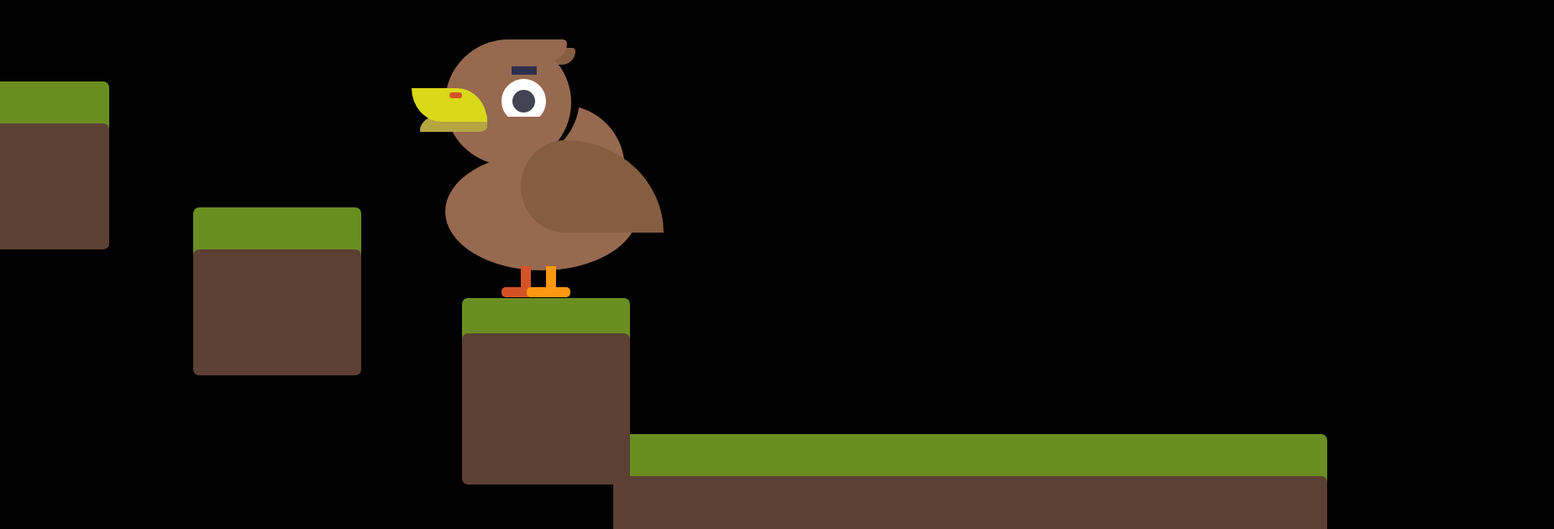
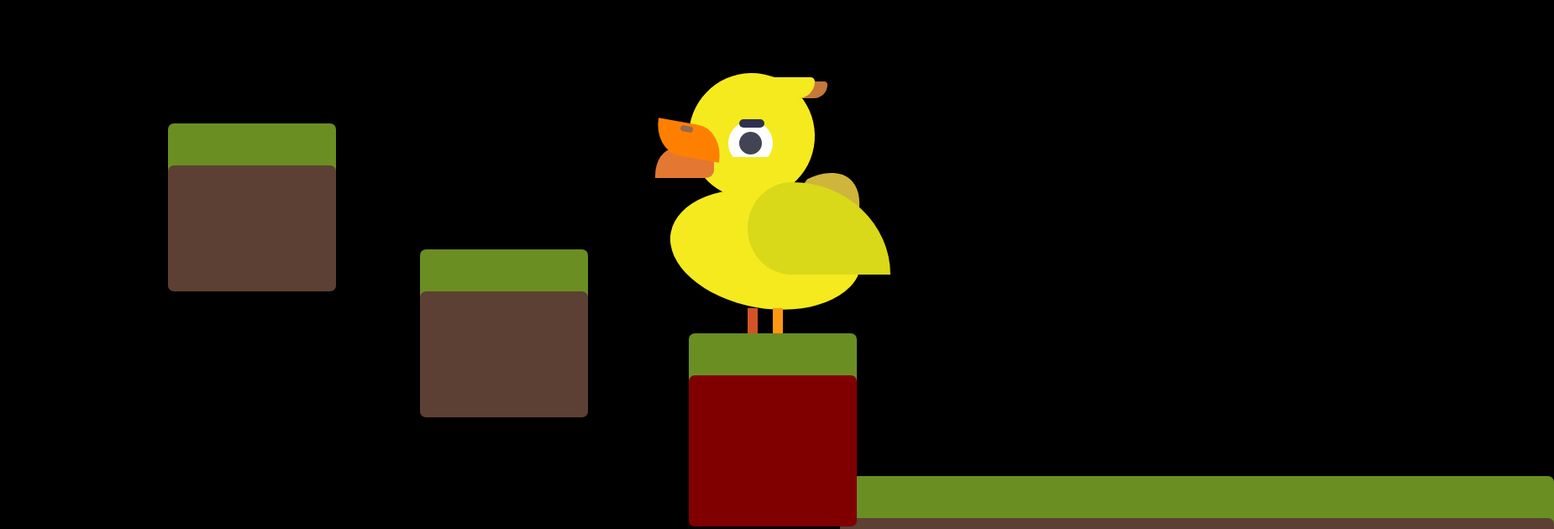
Before and after one commit to EJGDLG/Lab4-css, a plain HTML site: page Lab4Parte2/index.html in a window 1280 px wide. Shown: the part 203-833 px from the top of the page at 84% size, 1850 px wide, since content can reach past the window. Drawn offline with Linux system fonts and the light colour scheme.

Commit message:
New duck

```diff
--- a/Lab4Parte2/style.css
+++ b/Lab4Parte2/style.css
@@ -5,83 +5,88 @@
   margin: 0;
   box-sizing: border-box;
 }
+
 body {
-
   background-color: #000;
 }
+
 .container {
-   height: 500px;
-   width: 420px;
-   position: absolute;
-   transform: translate(-50%,-50%);
-   top: 50%;
-   left: 50%;
+  height: 200px;
+  width: 100px;
+  display: grid;
+  transform: translate(700%, 100%);
 }
-.duck-body{
-   background-color: #97694F;
+
+.duck-body {
+  background-color: #F4EA1E;
   height: 150px;
   width: 150px;
-   border-radius: 50%;
-   position: absolute;
-   top: 100px;
-   left: 100px;
+  border-radius: 80%;
+  position: fixed;
+  top: 90px;
+  left: 120px;
 }
-.duck-body::before{
-    position: absolute;
+
+.duck-body::before {
+  position: fixed;
   content: "";
   background-color: transparent;
-    height: 150px;
-    width: 150px;
-    box-shadow: 88px 45px 0#97694F;
+  height: 180px;
+  width: 100px;
+  box-shadow: 88px 45px 0 #CFB53B;
   border-radius: 50%;
-     left: 10px;
-    top: -5px;
+  left: 50px;
+  top: 10px;
   transform: rotate(30deg);
 }
-.duck-body::after{
-    position: absolute;
+
+.duck-body::after {
+  position: fixed;
   content: "";
   background-color: transparent;
   height: 140px;
   width: 230px;
-    box-shadow: 80px 150px 0 #97694F;
+  box-shadow: 80px 150px 0 #F4EA1E;
   border-radius: 50%;
   left: -80px;
   top: -15px;
 }
-.feather{
-  position: absolute;
-  background-color: #855E42;
+
+.feather {
+  position: fixed;
+  background-color: #D9D919;
   width: 170px;
   height: 110px;
   top: 220px;
   left: 190px;
   border-radius: 31% 69% 69% 31% / 50% 100% 0 50%;
+}
 
-}
 .feather::before {
-    position: absolute;
+  position: fixed;
   content: "";
-    background-color: #855E42;
+  background-color: #D98719;
   width: 80px;
   height: 20px;
-    top: -100%;
-    left: -15px;
+  top: 50%;
+  left: 205px;
   z-index: -1;
   border-radius: 0 5px 20px 0;
 }
-  .feather::after{
-    position: absolute;
+
+.feather::after {
+  position: fixed;
   content: "";
-    background-color: #97694F;
+  background-color: #F4EA1E;
   width: 70px;
   height: 25px;
-    top: -120px;
-    left: -15px;
+  top: 95px;
+  left: 200px;
   border-radius: 0 5px 20px 0;
 }
-.eye{
-    position: absolute;
+
+.eye {
+  position: fixed;
   background-color: #434453;
   height: 27px;
   width: 27px;
@@ -90,89 +95,97 @@ body {
   border-radius: 50%;
   box-shadow: 0 0 0 13px #fefefe;
 }
-.eye::before{
-    position: absolute;
-    content:"";
-    background-color:#2F2F4F;
+
+.eye::before {
+  position: fixed;
+  content: "";
+  background-color: #2F2F4F;
   height: 10px;
   width: 30px;
-    border-radius: 5;
+  border-radius: 5px;
   bottom: 45px;
-    left: -1px;
+  left: 180px;
 }
-.eye::after{
-    position: absolute;
+
+.eye::after {
+  position: fixed;
   content: "";
-    background-color:#97694F;
+  background-color: #F4EA1E;
   height: 20px;
   width: 50px;
-    top: 32px;
-    left: -10px;
+  top: 190px;
+  left: 170px;
 }
+
 .beak {
-    background-color: #B5A642;
+  background-color: #E47833;
   height: 20px;
   width: 80px;
-    position: absolute;
-    top: 190px;
-    left: 70px;
+  position: fixed;
+  top: 180px;
+  left: 80px;
   border-radius: 35% 10% 16% 0 / 100% 0 30% 10%;
 }
-.beak::before{
-    position: absolute;
+
+.beak::before {
+  transform: rotate(10deg);
+  position: fixed;
   content: "";
   height: 40px;
-    width: 90px;
-    background-color: #D9D919;
+  width: 80px;
+  background-color: #FF7F00;
   border-radius: 0 40% 0 40% / 0 100% 0 100%;
-    bottom: 12px;
-    right: 0;
+  bottom: 10px;
+  right: 1;
 }
-.beak::after{
-    position: absolute;
+
+.beak::after {
+  position: fixed;
   content: "";
   height: 7px;
   width: 15px;
-    background-color: #d45326;
+  background-color: #97694F;
   bottom: 40px;
-    right: 30px;
+  right: -25px;
   border-radius: 5px;
+  transform: rotate(10deg);
 }
+
 .leg {
-    position: absolute;
-    background-color:#fe9711;
+  position: fixed;
+  background-color: #fe9711;
   width: 12px;
   height: 30px;
   top: 370px;
   left: 220px;
   box-shadow: -30px 0 #d45326;
 }
+
 .leg::before {
-     position: absolute;
+  position: fixed;
   content: "";
-     background-color:#fe9711;
+  background-color: #fe9711;
   width: 52px;
   height: 12px;
-     left: -23px;
-     top: 25px;
+  left: 200px;
+  top: 400px;
   border-radius: 5px;
   box-shadow: -30px 0 #d45326;
 }
 
-.leg::after{
-    position: absolute;
-    content:"";
+.leg::after {
+  position: fixed;
+  content: "";
   background-color: #6B8E23;
   height: 180px;
   width: 200px;
-    top: 38px;
-    left: -100px;
+  top: 400px;
+  left: 120px;
   border-radius: 7px;
+}
 
-}
-.blok{
+.blok {
   position: absolute;
-    content:"";
   background-color: #6B8E23;
   height: 180px;
   width: 200px;
@@ -180,9 +193,10 @@ body {
   left: -200px;
   border-radius: 7px;
 }
-.blok::before{
+
+.blok::before {
   position: absolute;
-    content:"";
+  content: "";
   background-color: #6B8E23;
   height: 180px;
   width: 200px;
@@ -190,9 +204,10 @@ body {
   left: -300px;
   border-radius: 7px;
 }
-.blok::after{
+
+.blok::after {
   position: absolute;
-    content:"";
+  content: "";
   background-color: #6B8E23;
   height: 200px;
   width: 850px;
@@ -200,9 +215,9 @@ body {
   left: 500px;
   border-radius: 7px;
 }
-.floor{
+
+.floor {
   position: absolute;
-    content:"";
   background-color: #5C4033;
   height: 150px;
   width: 200px;
@@ -210,9 +225,10 @@ body {
   left: -200px;
   border-radius: 7px;
 }
-.floor::before{
+
+.floor::before {
   position: absolute;
-    content:"";
+  content: "";
   background-color: #5C4033;
   height: 150px;
   width: 200px;
@@ -220,9 +236,10 @@ body {
   left: -300px;
   border-radius: 7px;
 }
-.floor::after{
+
+.floor::after {
   position: absolute;
-    content:"";
+  content: "";
   background-color: #5C4033;
   height: 160px;
   width: 850px;
@@ -230,9 +247,9 @@ body {
   left: 500px;
   border-radius: 7px;
 }
-.point{
+
+.point {
   position: absolute;
-    content:"";
   background-color: #5C4033;
   height: 180px;
   width: 200px;
@@ -240,3 +257,64 @@ body {
   left: 120px;
   border-radius: 7px;
 }
+
+
+.feather::before{
+  content: "";
+  background-color: #C6773C;
+  border-radius: 0 5px 20px 0;
+}
+.eye + .beak {
+  width: 70px;
+  height: 35px;
+}
+
+.leg ~ .point {
+  background-color: #800000;
+}
+
+
+
+.duck-body > .eye:hover {
+  background-color: #FF9933;
+}
+
+
+.duck-body:first-child {
+  /* Estilos para el primer hijo */
+  transform: rotate(10deg); /* Rotar ligeramente */
+}
+
+
+.duck-body:last-child {
+  /* Estilos para el último hijo */
+  transform: rotate(-10deg); /* Rotar ligeramente */
+}
+
+
+.feather:nth-child(3) {
+  background-color: #800000;
+}
+
+.leg.active: {
+  /* Estilos específicos */
+  opacity: 0.5;
+}
+
+.container {
+  display: flex;
+  justify-content: center;
+  align-items: center;
+}
+
+/* Transición para suavizar cambios */
+.duck-body {
+  transition: transform 0.3s ease-in-out;
+
+}
+
+/* Animación con interacción del usuario */
+.eye:hover{
+  transform: scale(1.2);
+  background-color: #800000;
+}
```
Lines whose indentation alone changed are shown as unchanged.
